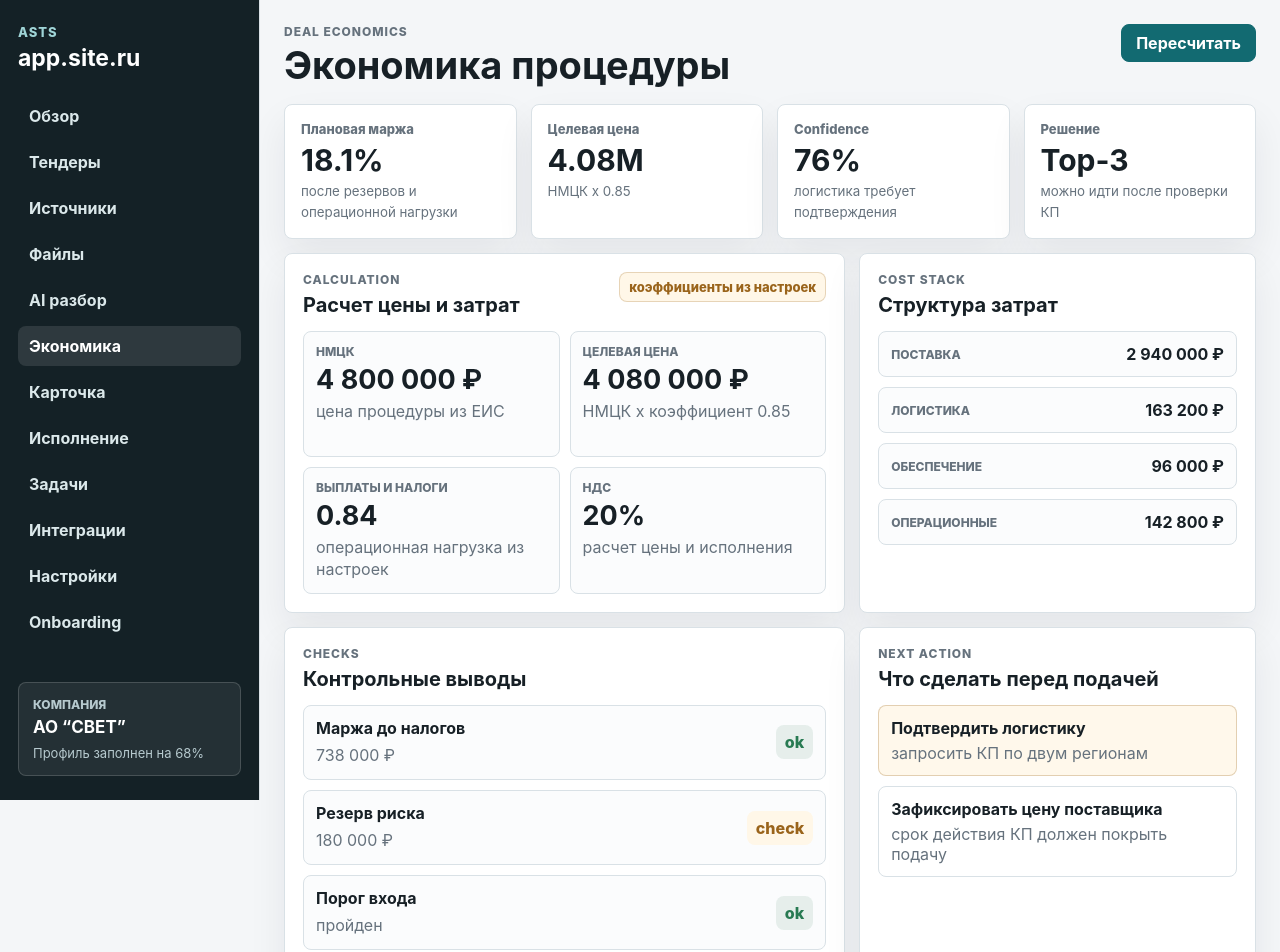
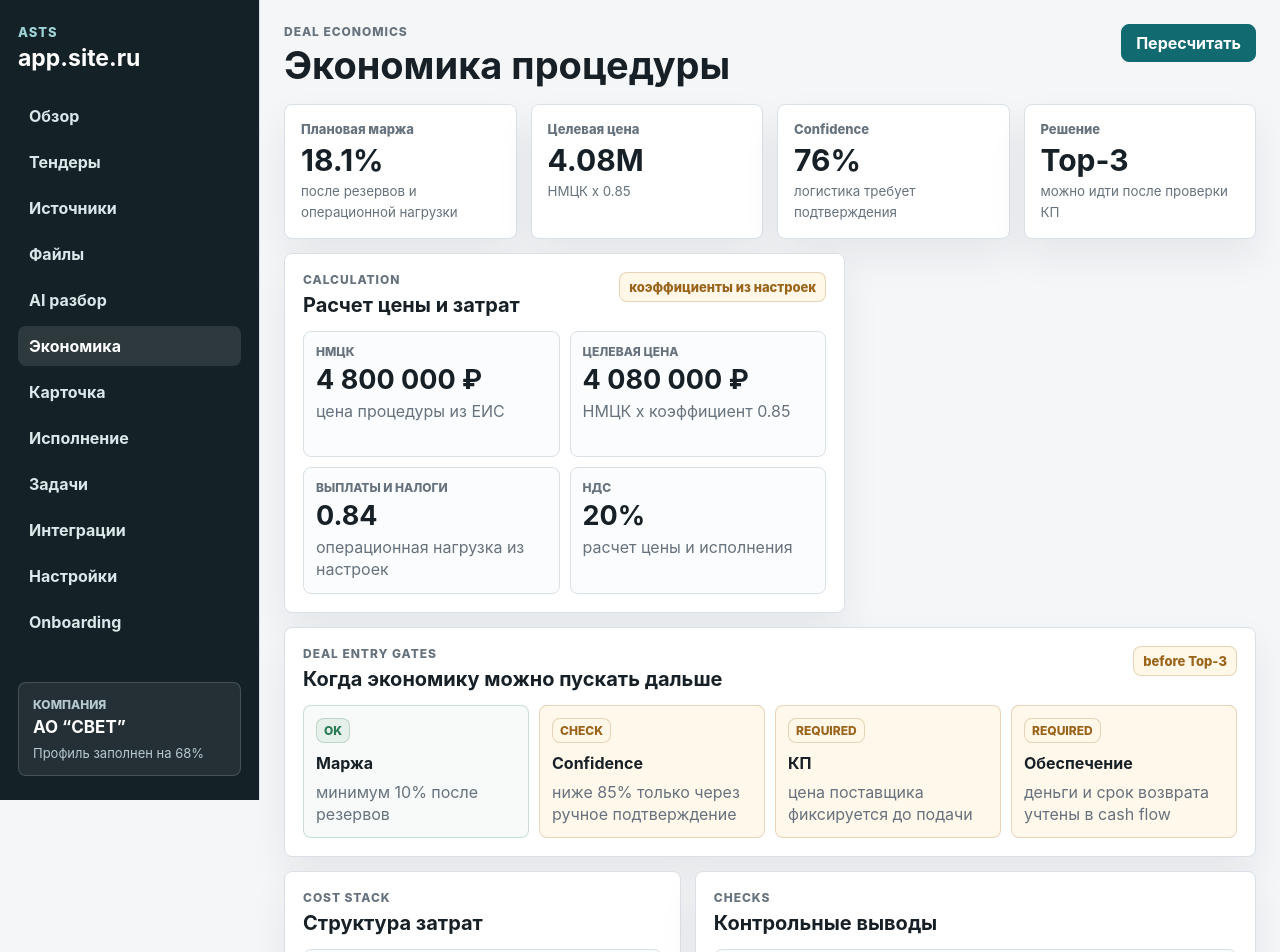
Before and after one commit to info14fourteen-creator/ASTS, a Next.js app in the folder apps/web/: page /economics in a window 1280 px wide. Shown: the top 952 px of the page. Built offline with nearby package versions, Linux system fonts and the light colour scheme.

Commit message:
Add economics entry gates

```diff
--- a/apps/web/app/economics/page.tsx
+++ b/apps/web/app/economics/page.tsx
@@ -19,6 +19,13 @@ const checks = [
   ["Резерв риска", "180 000 ₽", "review"],
   ["Порог входа", "пройден", "ok"],
   ["Нужна ручная проверка", "логистика", "warning"],
+];
+
+const dealEntryGates = [
+  ["Маржа", "минимум 10% после резервов", "ok"],
+  ["Confidence", "ниже 85% только через ручное подтверждение", "check"],
+  ["КП", "цена поставщика фиксируется до подачи", "required"],
+  ["Обеспечение", "деньги и срок возврата учтены в cash flow", "required"],
 ];
 
 const accessPlans = [
@@ -88,6 +95,25 @@ export default function EconomicsPage() {
                   <strong>{value}</strong>
                   <p>{text}</p>
                 </div>
+              ))}
+            </div>
+          </article>
+
+          <article className="panel span-12">
+            <div className="panel-head compact">
+              <div>
+                <p className="eyebrow">Deal entry gates</p>
+                <h2>Когда экономику можно пускать дальше</h2>
+              </div>
+              <span className="status-pill">before Top-3</span>
+            </div>
+            <div className="deal-entry-grid">
+              {dealEntryGates.map(([title, rule, state]) => (
+                <article className={`deal-entry-card ${state}`} key={title}>
+                  <span>{state}</span>
+                  <strong>{title}</strong>
+                  <p>{rule}</p>
+                </article>
               ))}
             </div>
           </article>
--- a/apps/web/app/globals.css
+++ b/apps/web/app/globals.css
@@ -2699,6 +2699,60 @@ dd {
   text-align: right;
 }
 
+.deal-entry-grid {
+  display: grid;
+  grid-template-columns: repeat(4, minmax(0, 1fr));
+  gap: 10px;
+}
+
+.deal-entry-card {
+  min-height: 126px;
+  border: 1px solid rgba(154, 100, 27, 0.24);
+  border-radius: 8px;
+  padding: 12px;
+  background: #fff8eb;
+}
+
+.deal-entry-card.ok {
+  border-color: rgba(40, 122, 82, 0.22);
+  background: #f7faf8;
+}
+
+.deal-entry-card span,
+.deal-entry-card strong,
+.deal-entry-card p {
+  display: block;
+}
+
+.deal-entry-card span {
+  width: fit-content;
+  border: 1px solid rgba(154, 100, 27, 0.24);
+  border-radius: 8px;
+  padding: 4px 7px;
+  background: #fff7e8;
+  color: var(--amber);
+  font-size: 12px;
+  font-weight: 850;
+  text-transform: uppercase;
+}
+
+.deal-entry-card.ok span {
+  border-color: rgba(40, 122, 82, 0.22);
+  background: rgba(40, 122, 82, 0.08);
+  color: var(--green);
+}
+
+.deal-entry-card strong {
+  margin-top: 10px;
+  line-height: 1.25;
+}
+
+.deal-entry-card p {
+  margin: 8px 0 0;
+  color: var(--muted);
+  line-height: 1.38;
+}
+
 .pricing-grid {
   display: grid;
   grid-template-columns: repeat(3, minmax(0, 1fr));
@@ -3982,6 +4036,10 @@ dd {
     grid-template-columns: repeat(2, minmax(0, 1fr));
   }
 
+  .deal-entry-grid {
+    grid-template-columns: repeat(2, minmax(0, 1fr));
+  }
+
   .entitlement-grid {
     grid-template-columns: repeat(2, minmax(0, 1fr));
   }
@@ -4129,6 +4187,10 @@ dd {
     grid-template-columns: 1fr;
   }
 
+  .deal-entry-grid {
+    grid-template-columns: 1fr;
+  }
+
   .pricing-grid {
     grid-template-columns: 1fr;
   }
```
